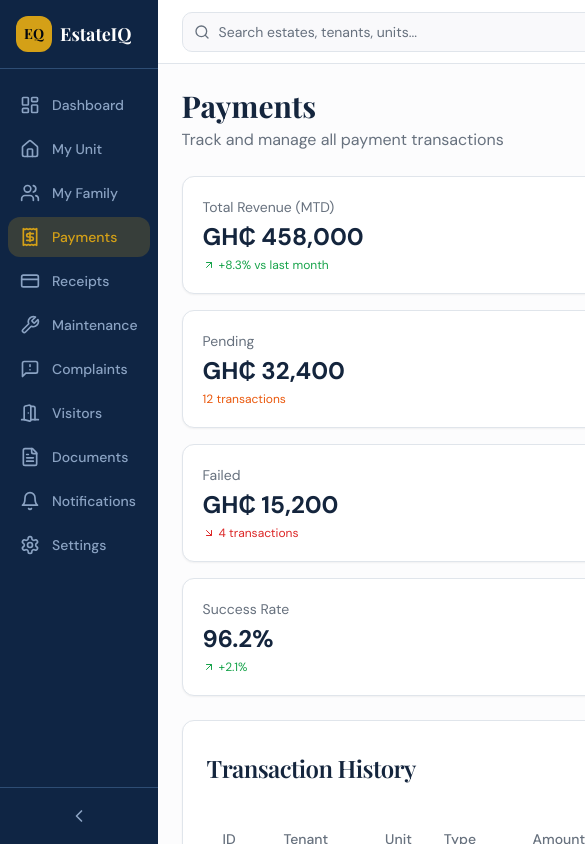
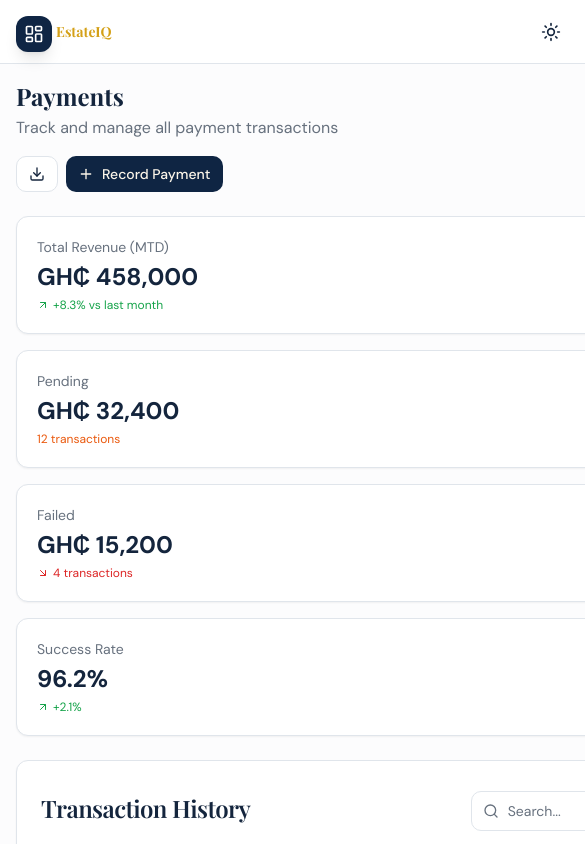
Before and after one commit to PeterAforo/devcrats, a Next.js app in the folder apps/web/: page /dashboard/payments in a window 390 px wide. Shown: the top 844 px of the page, 585 px wide, since content can reach past the window. Built offline with nearby package versions, Linux system fonts and the light colour scheme; no server answers; a web font is replaced by a local one.

Commit message:
feat: Phase 7 - Frontend polish, mobile responsive sidebar/topbar/tables

```diff
--- a/apps/web/src/app/(dashboard)/dashboard/payments/page.tsx
+++ b/apps/web/src/app/(dashboard)/dashboard/payments/page.tsx
@@ -80,14 +80,14 @@ export default function PaymentsPage() {
 
   return (
     <div className="space-y-6">
-      <div className="flex items-center justify-between">
+      <div className="flex flex-col sm:flex-row sm:items-center justify-between gap-4">
         <div>
-          <h1 className="text-3xl font-heading font-bold">Payments</h1>
+          <h1 className="text-2xl md:text-3xl font-heading font-bold">Payments</h1>
           <p className="text-muted-foreground mt-1">Track and manage all payment transactions</p>
         </div>
         <div className="flex gap-2">
-          <Button variant="outline" className="gap-2"><Download className="h-4 w-4" /> Export</Button>
-          <Button className="gap-2" onClick={() => setShowAdd(true)}><Plus className="h-4 w-4" /> Record Payment</Button>
+          <Button variant="outline" className="gap-2" size="sm"><Download className="h-4 w-4" /> <span className="hidden sm:inline">Export</span></Button>
+          <Button className="gap-2" size="sm" onClick={() => setShowAdd(true)}><Plus className="h-4 w-4" /> Record Payment</Button>
         </div>
       </div>
 
@@ -106,7 +106,7 @@ export default function PaymentsPage() {
             <Input placeholder="Search..." className="pl-9 w-60" value={search} onChange={(e) => setSearch(e.target.value)} />
           </div>
         </CardHeader>
-        <CardContent>
+        <CardContent className="overflow-x-auto">
           <Table>
             <TableHeader>
               <TableRow>
--- a/apps/web/src/app/(dashboard)/dashboard/persons/page.tsx
+++ b/apps/web/src/app/(dashboard)/dashboard/persons/page.tsx
@@ -152,14 +152,14 @@ export default function PersonsPage() {
 
   return (
     <div className="space-y-6">
-      <div className="flex items-center justify-between">
+      <div className="flex flex-col sm:flex-row sm:items-center justify-between gap-4">
         <div>
-          <h1 className="text-3xl font-heading font-bold">Tenants & Landlords</h1>
+          <h1 className="text-2xl md:text-3xl font-heading font-bold">Tenants & Landlords</h1>
           <p className="text-muted-foreground mt-1">Manage property owners and their tenants</p>
         </div>
         <div className="flex gap-2">
-          <Button variant="outline" className="gap-2" onClick={() => setShowAddLandlord(true)}><Plus className="h-4 w-4" /> Add Landlord</Button>
-          <Button className="gap-2" onClick={() => setShowAddTenant(true)}><UserPlus className="h-4 w-4" /> Register Tenant</Button>
+          <Button variant="outline" className="gap-2" size="sm" onClick={() => setShowAddLandlord(true)}><Plus className="h-4 w-4" /> <span className="hidden sm:inline">Add</span> Landlord</Button>
+          <Button className="gap-2" size="sm" onClick={() => setShowAddTenant(true)}><UserPlus className="h-4 w-4" /> <span className="hidden sm:inline">Register</span> Tenant</Button>
         </div>
       </div>
 
@@ -176,7 +176,7 @@ export default function PersonsPage() {
               <Input placeholder="Search by tenant or landlord name..." className="pl-9" value={search} onChange={(e) => setSearch(e.target.value)} />
             </div>
           </div>
-          <Card>
+          <Card className="overflow-x-auto">
             <Table>
               <TableHeader>
                 <TableRow>
@@ -209,7 +209,7 @@ export default function PersonsPage() {
         </TabsContent>
 
         <TabsContent value="landlords" className="space-y-4">
-          <Card>
+          <Card className="overflow-x-auto">
             <Table>
               <TableHeader>
                 <TableRow>
--- a/apps/web/src/app/(dashboard)/dashboard/receipts/page.tsx
+++ b/apps/web/src/app/(dashboard)/dashboard/receipts/page.tsx
@@ -93,14 +93,14 @@ export default function ReceiptsPage() {
 
   return (
     <div className="space-y-6">
-      <div className="flex items-center justify-between">
+      <div className="flex flex-col sm:flex-row sm:items-center justify-between gap-4">
         <div>
-          <h1 className="text-3xl font-heading font-bold">Receipts</h1>
+          <h1 className="text-2xl md:text-3xl font-heading font-bold">Receipts</h1>
           <p className="text-muted-foreground mt-1">Generate and manage payment receipts</p>
         </div>
         <div className="flex gap-2">
-          <Button variant="outline" className="gap-2"><Download className="h-4 w-4" /> Export</Button>
-          <Button className="gap-2" onClick={() => setShowCreate(true)}><Plus className="h-4 w-4" /> Generate Receipt</Button>
+          <Button variant="outline" className="gap-2" size="sm"><Download className="h-4 w-4" /> <span className="hidden sm:inline">Export</span></Button>
+          <Button className="gap-2" size="sm" onClick={() => setShowCreate(true)}><Plus className="h-4 w-4" /> <span className="hidden sm:inline">Generate</span> Receipt</Button>
         </div>
       </div>
 
--- a/apps/web/src/app/(dashboard)/dashboard/settings/page.tsx
+++ b/apps/web/src/app/(dashboard)/dashboard/settings/page.tsx
@@ -17,11 +17,11 @@ export default function SettingsPage() {
       </div>
 
       <Tabs defaultValue="profile" className="space-y-4">
-        <TabsList>
-          <TabsTrigger value="profile" className="gap-2"><User className="h-4 w-4" /> Profile</TabsTrigger>
-          <TabsTrigger value="notifications" className="gap-2"><Bell className="h-4 w-4" /> Notifications</TabsTrigger>
-          <TabsTrigger value="security" className="gap-2"><Shield className="h-4 w-4" /> Security</TabsTrigger>
-          <TabsTrigger value="appearance" className="gap-2"><Palette className="h-4 w-4" /> Appearance</TabsTrigger>
+        <TabsList className="flex flex-wrap">
+          <TabsTrigger value="profile" className="gap-2"><User className="h-4 w-4" /> <span className="hidden sm:inline">Profile</span></TabsTrigger>
+          <TabsTrigger value="notifications" className="gap-2"><Bell className="h-4 w-4" /> <span className="hidden sm:inline">Notifications</span></TabsTrigger>
+          <TabsTrigger value="security" className="gap-2"><Shield className="h-4 w-4" /> <span className="hidden sm:inline">Security</span></TabsTrigger>
+          <TabsTrigger value="appearance" className="gap-2"><Palette className="h-4 w-4" /> <span className="hidden sm:inline">Appearance</span></TabsTrigger>
         </TabsList>
 
         <TabsContent value="profile">
@@ -31,7 +31,7 @@ export default function SettingsPage() {
               <CardDescription>Update your personal details</CardDescription>
             </CardHeader>
             <CardContent className="space-y-4">
-              <div className="grid grid-cols-2 gap-4">
+              <div className="grid grid-cols-1 sm:grid-cols-2 gap-4">
                 <div className="space-y-2">
                   <Label htmlFor="firstName">First Name</Label>
                   <Input id="firstName" defaultValue="Kwame" />
--- a/apps/web/src/app/(dashboard)/layout.tsx
+++ b/apps/web/src/app/(dashboard)/layout.tsx
@@ -30,7 +30,7 @@ export default function DashboardLayout({ children }: { children: React.ReactNod
       <Sidebar />
       <div className="flex-1 flex flex-col">
         <Topbar />
-        <main className="flex-1 p-6 bg-muted/30">{children}</main>
+        <main className="flex-1 p-4 md:p-6 bg-muted/30">{children}</main>
       </div>
       <AvatarUploadPrompt open={showAvatarPrompt} onClose={handleClosePrompt} />
     </div>
--- a/apps/web/src/components/layout/sidebar.tsx
+++ b/apps/web/src/components/layout/sidebar.tsx
@@ -110,16 +110,34 @@ function getNavForRole(role?: string): NavItem[] {
 export function Sidebar() {
   const pathname = usePathname();
   const [collapsed, setCollapsed] = useState(false);
+  const [mobileOpen, setMobileOpen] = useState(false);
   const user = useAuthStore((s) => s.user);
   const navItems = getNavForRole(user?.role);
 
   return (
-    <aside
-      className={cn(
-        'h-screen sticky top-0 bg-navy-500 text-white transition-all duration-300 flex flex-col',
-        collapsed ? 'w-[68px]' : 'w-64'
+    <>
+      {/* Mobile hamburger */}
+      <button
+        className="md:hidden fixed top-4 left-4 z-[60] p-2 rounded-lg bg-navy-500 text-white shadow-lg"
+        onClick={() => setMobileOpen(!mobileOpen)}
+        aria-label="Toggle sidebar"
+      >
+        {mobileOpen ? <ChevronLeft className="h-5 w-5" /> : <LayoutDashboard className="h-5 w-5" />}
+      </button>
+
+      {/* Mobile overlay */}
+      {mobileOpen && (
+        <div className="md:hidden fixed inset-0 bg-black/50 z-40" onClick={() => setMobileOpen(false)} />
       )}
-    >
+
+      <aside
+        className={cn(
+          'h-screen bg-navy-500 text-white transition-all duration-300 flex flex-col z-50',
+          collapsed ? 'w-[68px]' : 'w-64',
+          'fixed md:sticky top-0',
+          mobileOpen ? 'translate-x-0' : '-translate-x-full md:translate-x-0'
+        )}
+      >
       <div className="flex items-center gap-2 p-4 border-b border-navy-400">
         <div className="w-9 h-9 bg-gold rounded-lg flex items-center justify-center flex-shrink-0">
           <span className="text-navy-900 font-heading font-bold text-sm">EQ</span>
@@ -143,6 +161,7 @@ export function Sidebar() {
             <Link
               key={item.href}
               href={item.href}
+              onClick={() => setMobileOpen(false)}
               className={cn(
                 'flex items-center gap-3 px-3 py-2.5 rounded-lg text-sm font-medium transition-colors',
                 isActive
@@ -157,7 +176,7 @@ export function Sidebar() {
         })}
       </nav>
 
-      <div className="p-2 border-t border-navy-400">
+      <div className="p-2 border-t border-navy-400 hidden md:block">
         <Button
           variant="ghost"
           size="icon"
@@ -168,5 +187,6 @@ export function Sidebar() {
         </Button>
       </div>
     </aside>
+    </>
   );
 }
--- a/apps/web/src/components/layout/topbar.tsx
+++ b/apps/web/src/components/layout/topbar.tsx
@@ -20,8 +20,8 @@ export function Topbar() {
 
   return (
     <header className="h-16 border-b bg-background/95 backdrop-blur supports-[backdrop-filter]:bg-background/60 sticky top-0 z-50">
-      <div className="flex items-center justify-between h-full px-6">
-        <div className="flex items-center gap-4 flex-1 max-w-md">
+      <div className="flex items-center justify-between h-full px-4 md:px-6 pl-14 md:pl-6">
+        <div className="hidden md:flex items-center gap-4 flex-1 max-w-md">
           <div className="relative w-full">
             <Search className="absolute left-3 top-1/2 -translate-y-1/2 h-4 w-4 text-muted-foreground" />
             <Input
@@ -29,6 +29,9 @@ export function Topbar() {
               className="pl-9 bg-muted/50"
             />
           </div>
+        </div>
+        <div className="md:hidden flex-1">
+          <span className="font-heading font-bold text-sm text-gold">EstateIQ</span>
         </div>
 
         <div className="flex items-center gap-2">
```
Also changed, not shown: 1 other file (tests, documents, lock files or other folders).
